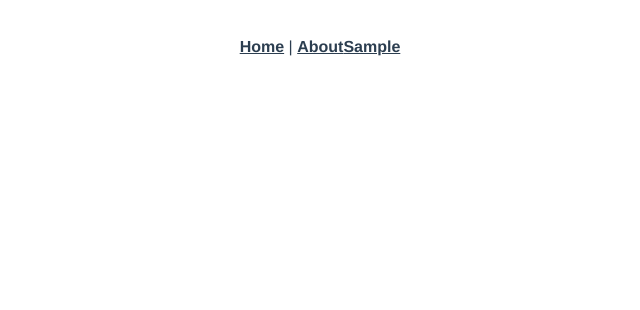
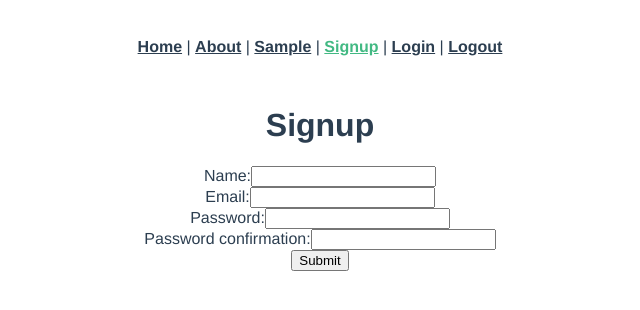
Before and after one commit to carlosraguirre/blog-frontend, a Vue app: page /signup in a window 1280 px wide. Shown: the top 310 px of the page, without its empty margins (320-960 px from the left). Built offline with nearby package versions, Linux system fonts and the light colour scheme.

Commit message:
add signup, login and logout pages

```diff
--- a/src/App.vue
+++ b/src/App.vue
@@ -2,8 +2,11 @@
   <div id="app">
     <div id="nav">
       <router-link to="/">Home</router-link> |
-      <router-link to="/about">About</router-link>
-      <router-link to="/sample">Sample</router-link>
+      <router-link to="/about">About</router-link> |
+      <router-link to="/sample">Sample</router-link> |
+      <router-link to="/signup">Signup</router-link> |
+      <router-link to="/login">Login</router-link> |
+      <router-link to="/Logout">Logout</router-link>
     </div>
     <router-view/>
   </div>
--- a/src/main.js
+++ b/src/main.js
@@ -1,9 +1,14 @@
 import Vue from "vue";
 import App from "./App.vue";
 import router from "./router";
-// import axios from "axios";
+import axios from "axios";
 
-// axios.defaults.baseURL = process.env.NODE_ENV === "development" ? "http://localhost:3000" : "/";
+axios.defaults.baseURL = process.env.NODE_ENV === "development" ? "http://localhost:3000" : "/";
+
+var jwt = localStorage.getItem("jwt");
+if (jwt) {
+  axios.defaults.headers.common["Authorization"] = "Bearer " + jwt;
+}
 
 Vue.config.productionTip = false;
 
--- a/src/router/index.js
+++ b/src/router/index.js
@@ -3,6 +3,9 @@
 import Home from '../views/Home.vue'
 import About from '../views/About.vue'
 import Sample from '../views/Sample.vue'
+import Signup from '../views/Signup.vue'
+import Login from '../views/Login.vue'
+import Logout from '../views/Logout.vue'
 
 Vue.use(VueRouter)
 
@@ -24,6 +27,21 @@
     path: '/sample',
     name: 'Sample',
     component: Sample
+  },
+  {
+    path: '/signup',
+    name: 'Signup',
+    component: Signup
+  },
+  {
+    path: '/login',
+    name: 'Login',
+    component: Login
+  },
+  {
+    path: '/logout',
+    name: 'Logout',
+    component: Logout
   }
 ]
 
--- /dev/null
+++ b/src/views/Login.vue
@@ -0,0 +1,49 @@
+<template>
+  <div class="login">
+    <form v-on:submit.prevent="submit()">
+      <h1>Login</h1>
+      <ul>
+        <li v-for="error in errors" v-bind:key="error">{{ error }}</li>
+      </ul>
+      <div>
+        <label>Email:</label>
+        <input type="email" v-model="newSessionParams.email" />
+      </div>
+      <div>
+        <label>Password:</label>
+        <input type="password" v-model="newSessionParams.password" />
+      </div>
+      <input type="submit" value="Submit" />
+    </form>
+  </div>
+</template>
+
+<script>
+  import axios from "axios";
+
+  export default {
+    data: function () {
+      return {
+        newSessionParams: {},
+        errors: [],
+      };
+    },
+    methods: {
+      submit: function () {
+        axios
+          .post("/sessions", this.newSessionParams)
+          .then((response) => {
+            axios.defaults.headers.common["Authorization"] = "Bearer " + response.data.jwt;
+            localStorage.setItem("jwt", response.data.jwt);
+            this.$router.push("/");
+          })
+          .catch((error) => {
+            console.log(error.response);
+            this.errors = ["Invalid email or password."];
+            this.email = "";
+            this.password = "";
+          });
+      },
+    },
+  };
+</script>
--- /dev/null
+++ b/src/views/Logout.vue
@@ -0,0 +1,15 @@
+<template>
+  <div class="logout"></div>
+</template>
+
+<script>
+  import axios from "axios";
+
+  export default {
+    created: function () {
+      delete axios.defaults.headers.common["Authorization"];
+      localStorage.removeItem("jwt");
+      this.$router.push("/");
+    },
+  };
+</script>
--- a/src/views/Sample.vue
+++ b/src/views/Sample.vue
@@ -1,5 +1,5 @@
 <template>
-  <div class="about">
+  <div class="sample">
     <h1>This is a sample page</h1>
   </div>
 </template>
--- /dev/null
+++ b/src/views/Signup.vue
@@ -0,0 +1,53 @@
+<template>
+  <div class="signup">
+    <form v-on:submit.prevent="submit()">
+      <h1>Signup</h1>
+      <ul>
+        <li v-for="error in errors" v-bind:key="error">{{ error }}</li>
+      </ul>
+      <div>
+        <label>Name:</label>
+        <input type="text" v-model="newUserParams.name" />
+      </div>
+      <div>
+        <label>Email:</label>
+        <input type="email" v-model="newUserParams.email" />
+      </div>
+      <div>
+        <label>Password:</label>
+        <input type="password" v-model="newUserParams.password" />
+      </div>
+      <div>
+        <label>Password confirmation:</label>
+        <input type="password" v-model="newUserParams.password_confirmation" />
+      </div>
+      <input type="submit" value="Submit" />
+    </form>
+  </div>
+</template>
+
+<script>
+  import axios from "axios";
+
+  export default {
+    data: function () {
+      return {
+        newUserParams: {},
+        errors: [],
+      };
+    },
+    methods: {
+      submit: function () {
+        axios
+          .post("/users", this.newUserParams)
+          .then((response) => {
+            console.log(response.data);
+            this.$router.push("/login");
+          })
+          .catch((error) => {
+            this.errors = error.response.data.errors;
+          });
+      },
+    },
+  };
+</script>
```
